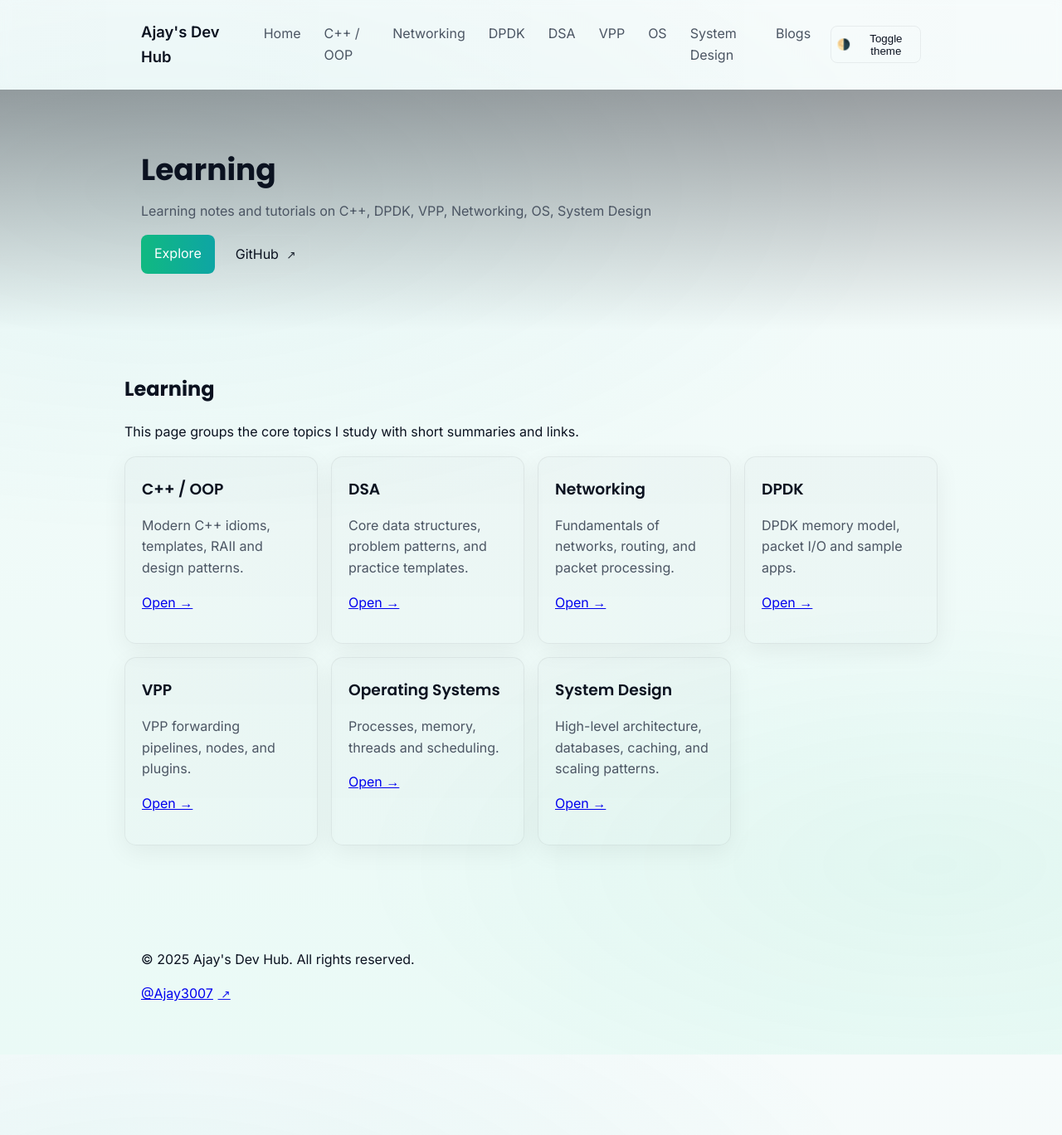
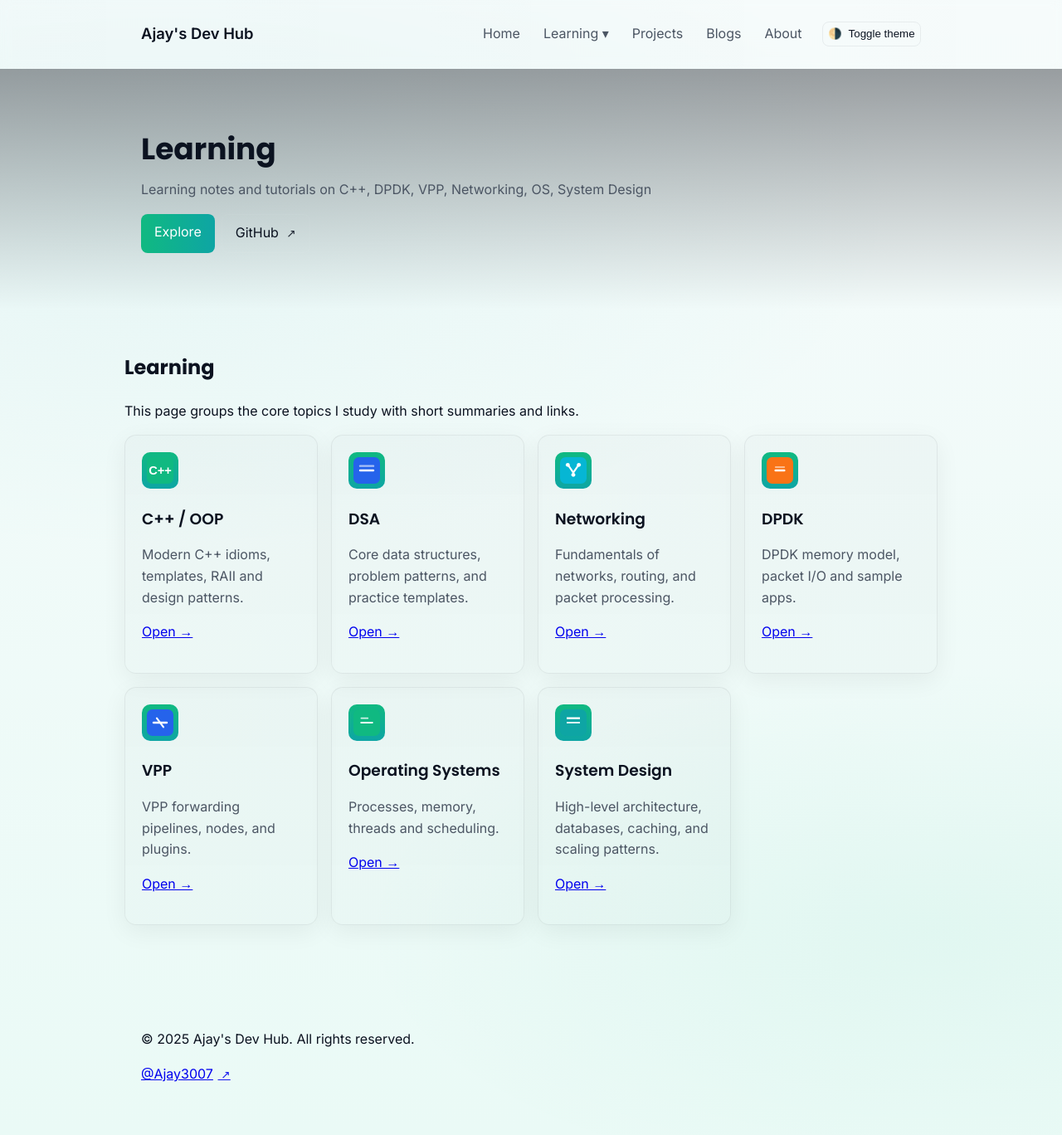
Before and after one commit to Ajay3007/ajdevhub, a Jekyll site: the page built from docs/learning/index.md, in a window 1280 px wide. Shown: the whole page at 83% size. Built offline with Jekyll 4.4.1, drawn with Linux system fonts in a browser that asks for light colours; before the commit the page ends 1271 px from its top, so only the background shows below that.

Commit message:
feat(ui/nav): consolidate header, add Learning dropdown & fix card SVGs

```diff
--- a/docs/_layouts/default.html
+++ b/docs/_layouts/default.html
@@ -17,14 +17,59 @@
         <a class="brand" href="{{ site.baseurl | default: '/' }}">{{ site.title }}</a>
         <nav class="main-nav" id="main-nav">
           <a href="{{ site.baseurl }}/">Home</a>
-          <a href="{{ site.baseurl }}/cpp-oop/">C++ / OOP</a>
-          <a href="{{ site.baseurl }}/networking/">Networking</a>
-          <a href="{{ site.baseurl }}/dpdk/">DPDK</a>
-          <a href="{{ site.baseurl }}/dsa/">DSA</a>
-          <a href="{{ site.baseurl }}/vpp/">VPP</a>
-          <a href="{{ site.baseurl }}/os/">OS</a>
-          <a href="{{ site.baseurl }}/system-design/">System Design</a>
+
+          <div class="nav-item has-dropdown">
+            <a href="{{ site.baseurl }}/learning/" class="drop-toggle">Learning ▾</a>
+            <div class="nav-dropdown" aria-hidden="true">
+              <div class="dropdown-grid">
+                <a class="nav-card" href="{{ site.baseurl }}/cpp-oop/" data-icon="cpp">
+                  <div class="icon">💠</div>
+                  <h4>C++ / OOP</h4>
+                  <p class="muted">Modern C++ idioms & patterns</p>
+                </a>
+
+                <a class="nav-card" href="{{ site.baseurl }}/dsa/" data-icon="dsa">
+                  <div class="icon">🧠</div>
+                  <h4>DSA</h4>
+                  <p class="muted">Data structures & problem patterns</p>
+                </a>
+
+                <a class="nav-card" href="{{ site.baseurl }}/networking/" data-icon="network">
+                  <div class="icon">🌐</div>
+                  <h4>Networking</h4>
+                  <p class="muted">Routing, packets & tools</p>
+                </a>
+
+                <a class="nav-card" href="{{ site.baseurl }}/dpdk/" data-icon="dpdk">
+                  <div class="icon">⚡</div>
+                  <h4>DPDK</h4>
+                  <p class="muted">Fast packet I/O</p>
+                </a>
+
+                <a class="nav-card" href="{{ site.baseurl }}/vpp/" data-icon="vpp">
+                  <div class="icon">🚀</div>
+                  <h4>VPP</h4>
+                  <p class="muted">Forwarding & plugins</p>
+                </a>
+
+                <a class="nav-card" href="{{ site.baseurl }}/os/" data-icon="os">
+                  <div class="icon">🧭</div>
+                  <h4>OS</h4>
+                  <p class="muted">Processes, memory & threads</p>
+                </a>
+
+                <a class="nav-card" href="{{ site.baseurl }}/system-design/" data-icon="system">
+                  <div class="icon">🧩</div>
+                  <h4>System Design</h4>
+                  <p class="muted">High-level architectures</p>
+                </a>
+              </div>
+            </div>
+          </div>
+
+          <a href="{{ site.baseurl }}/projects/">Projects</a>
           <a href="{{ site.baseurl }}/blogs/">Blogs</a>
+          <a href="{{ site.baseurl }}/about/">About</a>
         </nav>
         <div style="display:flex;gap:.5rem;align-items:center">
           <button id="theme-toggle" class="theme-toggle" aria-label="Toggle theme">🌗 <span class="sr-only">Toggle theme</span></button>
--- a/docs/assets/css/style.css
+++ b/docs/assets/css/style.css
@@ -21,6 +21,22 @@
 .main-nav{margin-left:auto;display:flex;gap:0.75rem}
 .main-nav a{color:var(--muted);text-decoration:none;padding:0.5rem;border-radius:6px}
 .main-nav a:hover{color:var(--text);background:rgba(255,255,255,0.02)}
+.nav-item{position:relative}
+.nav-item .drop-toggle{display:inline-flex;align-items:center;gap:.4rem}
+.nav-dropdown{position:absolute;top:calc(100% + 8px);left:0;padding:.75rem;border-radius:12px;background:var(--card);border:1px solid rgba(2,6,23,0.06);box-shadow:0 12px 40px rgba(2,6,23,0.06);min-width:420px;display:none}
+.nav-item:hover .nav-dropdown,.nav-item.open .nav-dropdown{display:block}
+.dropdown-grid{display:grid;grid-template-columns:repeat(2,minmax(180px,1fr));gap:.5rem}
+.nav-dropdown .nav-card{padding:.6rem;border-radius:10px;border:1px solid rgba(2,6,23,0.04);box-shadow:none;background:transparent}
+.nav-dropdown .nav-card h4{margin:0 0 .25rem;font-size:0.95rem}
+.nav-dropdown .nav-card p{font-size:0.85rem;margin:0;color:var(--muted)}
+.nav-card img.icon, .nav-card .icon{width:36px;height:36px;display:block;border-radius:8px;object-fit:contain}
+.nav-card .icon{display:flex;align-items:center;justify-content:center}
+
+/* Adjustments for small screens */
+@media (max-width:720px){
+  .nav-dropdown{position:static;min-width:auto;margin-top:.5rem}
+  .dropdown-grid{grid-template-columns:repeat(auto-fit,minmax(140px,1fr))}
+}
 .nav-toggle{display:none;background:none;border:0;color:var(--text);font-size:1.25rem}
 .hero{padding:3rem 0;background:linear-gradient(180deg,rgba(12,16,24,0.4),transparent)}
 .hero-title{font-size:2.25rem;margin:0 0 .5rem}
@@ -67,6 +83,9 @@
 .quick-grid{display:grid;grid-template-columns:repeat(auto-fit,minmax(160px,1fr));gap:1rem;margin-top:1rem}
 .nav-card{background:linear-gradient(180deg,rgba(255,255,255,0.02),rgba(255,255,255,0.01));padding:1rem;border-radius:12px;border:1px solid rgba(255,255,255,0.03);display:flex;flex-direction:column;gap:.5rem;transition:transform .18s ease, box-shadow .18s ease}
 .nav-card .icon{font-size:1.6rem}
+.card .card-icon{width:44px;height:44px;border-radius:10px;padding:6px;background:linear-gradient(180deg,var(--accent),var(--accent-2));display:inline-block;margin-bottom:.6rem}
+.card h3{display:flex;align-items:center;gap:.6rem}
+.card h3 img.card-icon{margin-right:.4rem;border-radius:8px}
 .nav-card h4{margin:0;font-weight:600}
 .nav-card p{margin:0;color:var(--muted);font-size:0.95rem}
 .nav-card a.link-cta{margin-top:0.65rem;align-self:flex-end;text-decoration:none;padding:.4rem .7rem;border-radius:8px;border:1px solid rgba(255,255,255,0.03);color:var(--text);background:transparent}
--- a/docs/assets/js/main.js
+++ b/docs/assets/js/main.js
@@ -72,4 +72,16 @@
     const first = card.querySelector('.icon');
     if(first) first.replaceWith(img); else card.insertBefore(img, card.firstChild);
   })
+
+  // Dropdown toggle on touch / small screens: prevent navigation and show submenu
+  document.querySelectorAll('.drop-toggle').forEach(btn=>{
+    btn.addEventListener('click', e=>{
+      const parent = btn.closest('.nav-item');
+      if(!parent) return;
+      if(window.innerWidth <= 720){
+        e.preventDefault();
+        parent.classList.toggle('open');
+      }
+    })
+  })
 });
--- a/docs/learning/index.md
+++ b/docs/learning/index.md
@@ -9,42 +9,49 @@
 
 <div class="card-grid">
   <div class="card">
+    <img src="{{ '/assets/icons/cpp.svg' | relative_url }}" class="card-icon" alt="C++">
     <h3>C++ / OOP</h3>
     <p class="muted">Modern C++ idioms, templates, RAII and design patterns.</p>
     <p><a href="{{ site.baseurl }}/cpp-concepts/">Open →</a></p>
   </div>
 
   <div class="card">
+    <img src="{{ '/assets/icons/dsa.svg' | relative_url }}" class="card-icon" alt="DSA">
     <h3>DSA</h3>
     <p class="muted">Core data structures, problem patterns, and practice templates.</p>
     <p><a href="{{ site.baseurl }}/dsa/">Open →</a></p>
   </div>
 
   <div class="card">
+    <img src="{{ '/assets/icons/network.svg' | relative_url }}" class="card-icon" alt="Networking">
     <h3>Networking</h3>
     <p class="muted">Fundamentals of networks, routing, and packet processing.</p>
     <p><a href="{{ site.baseurl }}/networking/">Open →</a></p>
   </div>
 
   <div class="card">
+    <img src="{{ '/assets/icons/dpdk.svg' | relative_url }}" class="card-icon" alt="DPDK">
     <h3>DPDK</h3>
     <p class="muted">DPDK memory model, packet I/O and sample apps.</p>
     <p><a href="{{ site.baseurl }}/dpdk/">Open →</a></p>
   </div>
 
   <div class="card">
+    <img src="{{ '/assets/icons/vpp.svg' | relative_url }}" class="card-icon" alt="VPP">
     <h3>VPP</h3>
     <p class="muted">VPP forwarding pipelines, nodes, and plugins.</p>
     <p><a href="{{ site.baseurl }}/vpp/">Open →</a></p>
   </div>
 
   <div class="card">
+    <img src="{{ '/assets/icons/os.svg' | relative_url }}" class="card-icon" alt="OS">
     <h3>Operating Systems</h3>
     <p class="muted">Processes, memory, threads and scheduling.</p>
     <p><a href="{{ site.baseurl }}/os/">Open →</a></p>
   </div>
 
   <div class="card">
+    <img src="{{ '/assets/icons/system.svg' | relative_url }}" class="card-icon" alt="System">
     <h3>System Design</h3>
     <p class="muted">High-level architecture, databases, caching, and scaling patterns.</p>
     <p><a href="{{ site.baseurl }}/system-design/">Open →</a></p>
```
